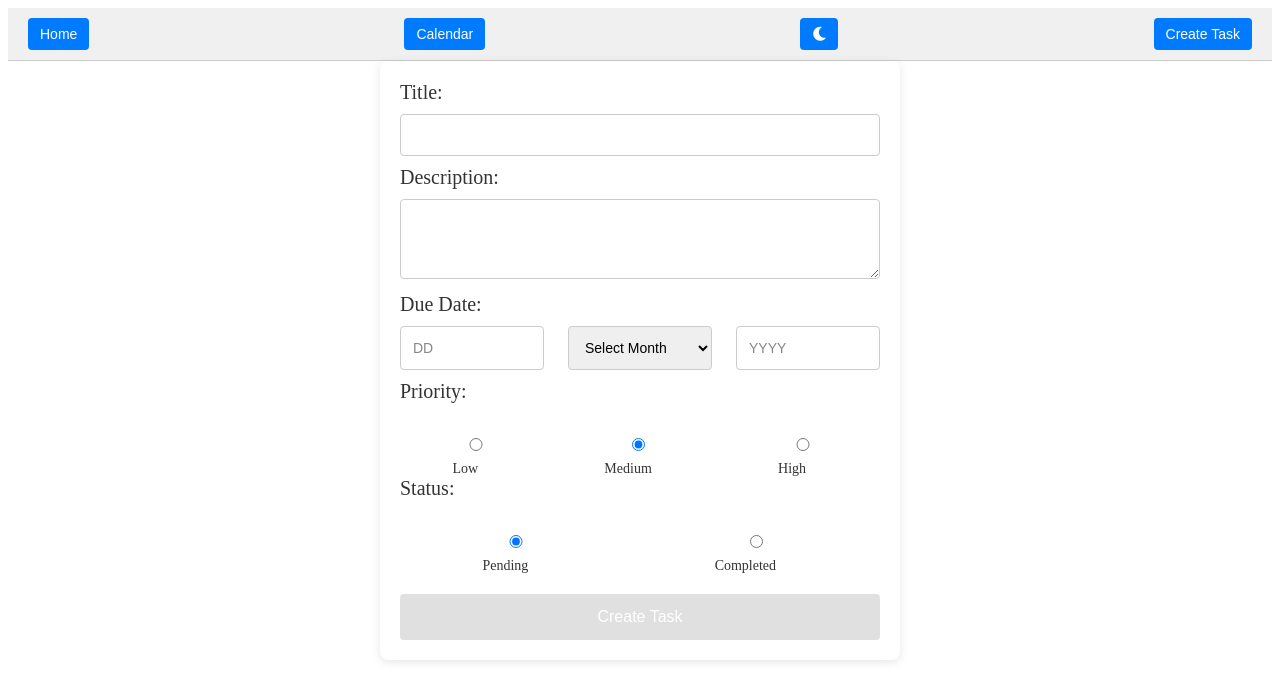
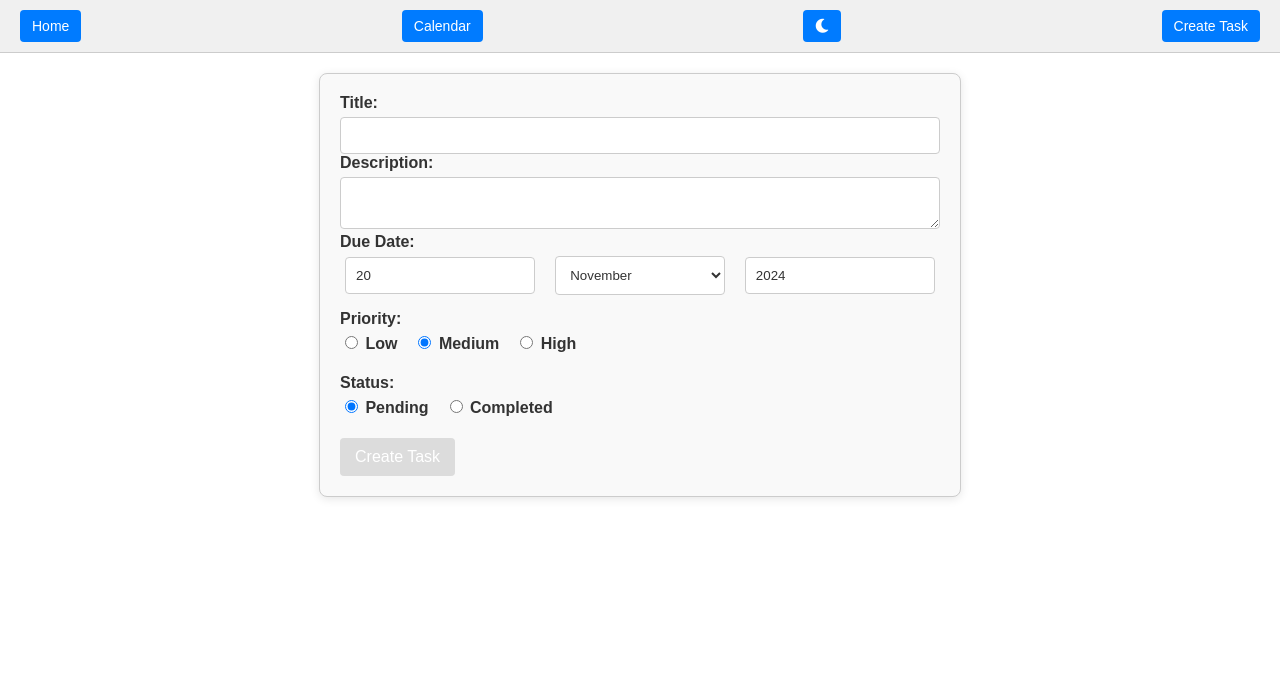
Before and after one commit to bichrr/TaskManager, an Angular app: page /create-task in a window 1280 px wide. Shown: the top 700 px of the page. Built offline with nearby package versions, Linux system fonts and the light colour scheme.

Commit message:
fix calendar update dark mode css and task due date adjustments

```diff
--- a/src/app/create-task/create-task.component.css
+++ b/src/app/create-task/create-task.component.css
@@ -1,136 +1,121 @@
-/* Main container for the form */
+/* Default Form Styles */
 form {
-  width: 100%;
-  max-width: 480px;
-  margin: 0 auto;
+  max-width: 600px;
+  margin: 20px auto;
   padding: 20px;
-  background: #fff;
+  border: 1px solid #ccc;
   border-radius: 8px;
+  background-color: #f9f9f9;
   box-shadow: 0 2px 10px rgba(0, 0, 0, 0.1);
 }
 
-/* Title and heading styling */
-form h1 {
-  font-size: 24px;
-  font-weight: 600;
-  color: #333;
-  margin-bottom: 20px;
-  text-align: center;
+/* Spacing for form groups */
+div {
+  margin-bottom: 15px;
 }
 
-/* Input fields styling */
-input, select, textarea {
+/* Flex layout for priority and status options */
+.priority-options,
+.status-options {
+  display: flex;
+  gap: 1rem;
+  margin-bottom: 1rem;
+}
+
+/* Label styling */
+label {
+  display: block;
+  font-weight: bold;
+  margin-bottom: 5px;
+  color: #333;
+  cursor: pointer;
+}
+
+/* Input and Select field styling */
+input[type="text"],
+input[type="date"],
+textarea,
+select {
   width: 100%;
-  padding: 12px;
-  margin: 10px 0;
+  padding: 10px;
   border: 1px solid #ccc;
   border-radius: 4px;
-  font-size: 14px;
   box-sizing: border-box;
+  transition: border-color 0.3s;
+  background-color: #fff; /* Default light background */
+  color: #333; /* Default text color */
 }
 
-/* Placeholder text style */
-input::placeholder, textarea::placeholder {
-  color: #888;
+
+/* Focus effect for inputs */
+input[type="text"]:focus,
+input[type="date"]:focus,
+textarea:focus,
+select:focus {
+  border-color: #007bff;
+  outline: none;
 }
 
-/* Input focus effect */
-input:focus, select:focus, textarea:focus {
-  outline: none;
-  border-color: #4CAF50; /* Green color when focused */
-}
-
-/* Error message style */
-.error {
+/* Error message for validation */
+small {
   color: red;
   font-size: 12px;
-  margin-top: -8px;
-  margin-bottom: 10px;
 }
 
 /* Button styling */
 button {
-  width: 100%;
-  padding: 14px;
-  font-size: 16px;
+  padding: 10px 15px;
+  background-color: #007bff;
   color: white;
-  background-color: #4CAF50; /* Green */
   border: none;
   border-radius: 4px;
   cursor: pointer;
-  margin-top: 20px;
-  transition: background-color 0.3s ease;
+  font-size: 16px;
+  transition: background-color 0.3s;
 }
 
-/* Button hover effect */
+/* Hover effect for button */
 button:hover {
-  background-color: #45a049; /* Darker green */
+  background-color: #0056b3;
 }
 
-/* Centering and spacing for the date picker section */
+
+/* Button disabled state */
+button:disabled {
+  background-color: #dcdcdc;
+  cursor: not-allowed;
+}
+
+
+/* Date Picker input styling (day, month, year) */
+.date-picker input,
+.date-picker select {
+  width: 30%;
+  padding: 10px;
+  margin: 0 5px;
+  border: 1px solid #ccc;
+  border-radius: 4px;
+  background-color: #fff;
+  color: #333;
+}
+
+
+/* Flex layout for the date picker */
 .date-picker {
   display: flex;
   justify-content: space-between;
   gap: 10px;
+  align-items: center;
 }
 
-/* Ensure all date picker inputs align well */
-.date-picker input, .date-picker select {
-  width: 30%;
+/* Error message for invalid date */
+.error {
+  color: red;
+  font-size: 12px;
+  margin-top: 5px;
 }
 
-/* Priority and status radio button styling */
-.priority-options, .status-options {
-  display: flex;
-  justify-content: space-around;
-  margin-top: 10px;
+/* Dark Mode - Error message styling */
+body[data-theme='dark'] .error {
+  color: #f44336; /* Red error message in dark mode */
 }
-
-.priority-options label, .status-options label {
-  font-size: 14px;
-  cursor: pointer;
-}
-
-/* Radio button styling */
-input[type="radio"] {
-  margin-right: 5px;
-}
-
-/* Spacing between sections */
-label {
-  font-size: 20px;
-  color: #333;
-  font-weight: 500;
-  margin-top: 15px;
-}
-
-textarea {
-  min-height: 80px;
-  resize: vertical;
-}
-
-button:disabled {
-  background-color: #e0e0e0;
-  cursor: not-allowed;
-}
-/* Styling for error messages */
-.error {
-  color: #d93025; /* Red color for error */
-  font-size: 14px;
-  font-weight: 500;
-  margin-top: 5px;
-  margin-bottom: 15px;
-  text-align: center;
-  background-color: #f8d7da; /* Light red background */
-  border: 1px solid #f5c6cb; /* Light red border */
-  padding: 10px;
-  border-radius: 4px;
-  display: flex;
-  align-items: center;
-  justify-content: center;
-}
-
-.error::before {
-  content: "⚠️ "; /* Adds a warning icon before the error message */
-  margin-right: 8px;
-}
--- a/src/app/create-task/create-task.component.html
+++ b/src/app/create-task/create-task.component.html
@@ -1,6 +1,7 @@
+
 <form [formGroup]="taskForm" (ngSubmit)="onSubmit()">
   <label for="title">Title:</label>
-  <input id="title" formControlName="title" required>
+  <input type="text" id= "title" formControlName="title" required>
 
   <label for="description">Description:</label>
   <textarea id="description" formControlName="description"></textarea>
@@ -59,7 +60,10 @@
     </label>
   </div>
 
-  <button type="submit" [disabled]="taskForm.invalid">
+  <button
+    type="submit"
+    [ngClass]="{ 'valid': taskForm.valid }"
+    [disabled]="taskForm.invalid">
     {{ isEditMode ? 'Edit Task' : 'Create Task' }}
   </button>
 </form>
--- a/src/app/create-task/create-task.component.ts
+++ b/src/app/create-task/create-task.component.ts
@@ -28,12 +28,16 @@ export class CreateTaskComponent implements OnInit {
     private router: Router,
     private route: ActivatedRoute
   ) {
+    const today = new Date(); // Get today's date
+    const todayDay = today.getDate();
+    const todayMonth = today.getMonth() + 1;
+    const todayYear = today.getFullYear();
     this.taskForm = this.fb.group({
       title: ['', Validators.required],
       description: ['', Validators.required],
-      day: ['', [Validators.required, Validators.min(1), Validators.max(31)]],
-      month: ['', [Validators.required]],
-      year: ['', [Validators.required, Validators.min(1000), Validators.max(9999)]],
+      day: [todayDay, [Validators.required, Validators.min(1), Validators.max(31)]],
+      month: [todayMonth, [Validators.required]],
+      year: [todayYear, [Validators.required, Validators.min(1000), Validators.max(9999)]],
       priority: ['Medium', Validators.required],
       status: ['Pending', Validators.required],
     }, {
--- a/src/app/task-list/task-list.component.css
+++ b/src/app/task-list/task-list.component.css
@@ -1,69 +1,73 @@
+/* Task List Container */
 .task-list {
-  border: 1px solid #ccc;
-  padding: 20px; /* Increased padding for better spacing */
+  border: 1px solid var(--input-border-color);
+  padding: 20px;
   border-radius: 5px;
-  width: 300px; /* Adjust width as necessary */
+  width: 300px;
   margin: 10px auto;
   background-color: var(--bg-color);
   color: var(--text-color);
-  box-shadow: 0 2px 5px rgba(0, 0, 0, 0.1); /* Added shadow for depth */
-  position: relative; /* Positioning context for absolute children */
+  box-shadow: 0 2px 5px rgba(0, 0, 0, 0.1);
+  position: relative;
 }
-button {
-  background-color: var(--button-bg);
-  color: var(--button-text);
-}
+
+/* Header Styling */
 .header {
   display: flex;
-  justify-content: space-between; /* Space between the heading and button */
-  align-items: center; /* Center align items vertically */
+  justify-content: space-between;
+  align-items: center;
 }
 
+/* Filter Button */
 .filter-button {
-  background: none; /* No background */
-  border: none; /* No border */
-  cursor: pointer; /* Pointer cursor */
-  font-size: 1.5em; /* Adjust size as needed */
-}
-.filter-option.active {
-  background-color: red; /* Active background color */
-  font-weight: bold; /* Optional: make text bold for emphasis */
+  background: none;
+  border: none;
+  cursor: pointer;
+  font-size: 1.5em;
 }
 
+/* Filter Option Active State */
+.filter-option.active {
+  background-color: red;
+  font-weight: bold;
+}
 
-
+/* Filter Options Container */
 .filter-options-container {
   display: flex;
-  flex-direction: column; /* Stack categories vertically */
-  position: absolute; /* Absolute positioning */
-  right: -170px; /* Position to the right of the task list */
-  top: 20px; /* Align with the header vertically */
-  background-color: #fff; /* Background for visibility */
-  border: 1px solid #ccc; /* Border for visibility */
-  border-radius: 5px; /* Rounded corners */
-  padding: 10px; /* Padding for inner spacing */
-  box-shadow: 0 2px 5px rgba(0, 0, 0, 0.1); /* Shadow for depth */
-  z-index: 1000; /* Ensure it appears above other elements */
+  flex-direction: column;
+  position: absolute;
+  right: -170px;
+  top: 20px;
+  background-color: var(--bg-color);
+  border: 1px solid var(--input-border-color);
+  border-radius: 5px;
+  padding: 10px;
+  box-shadow: 0 2px 5px rgba(0, 0, 0, 0.1);
+  z-index: 1000;
 }
 
+/* Filter Category */
 .filter-category {
-  margin-bottom: 10px; /* Space between categories */
+  margin-bottom: 10px;
 }
 
-.filter-category h3 {
-  margin: 0 0 5px; /* Margin to separate title from buttons */
-}
-
+/* Filter Option */
 .filter-option {
-  background: #e7f0ff; /* Light background for options */
+  background: #e7f0ff;
   border: none;
   border-radius: 5px;
-  margin: 0.5em; /* Adjust the value to increase or decrease space between buttons */
-  padding: 4px; /* Optional: Add some padding for better button appearance */
+  margin: 0.5em;
+  padding: 4px;
   cursor: pointer;
   transition: background-color 0.3s;
 }
 
+.filter-option:hover {
+  background-color: #5e1916;
+}
+
+/* Task Item */
 .task-item {
   display: flex;
   align-items: center;
@@ -74,92 +78,94 @@ button {
   border-radius: 5px;
 }
 
-
+/* Task Priority Indicators */
 .task-priority {
   width: 20px;
   height: 20px;
-  border-radius: 50%; /* Make it a circle */
-  margin-left: 10px; /* Space between content and priority color */
-  margin-right: 30px ;
+  border-radius: 50%;
+  margin-left: 10px;
+  margin-right: 30px;
 }
 
 .priority-high {
-  background-color: red; /* Color for high priority */
+  background-color: red;
 }
 
 .priority-medium {
-  background-color: orange; /* Color for medium priority */
+  background-color: orange;
 }
 
 .priority-low {
-  background-color: green; /* Color for low priority */
+  background-color: green;
 }
 
-
-.filter-option:hover {
-  background-color: #5E1916; /* Change color on hover */
+/* Task Container */
+.task-container {
+  max-height: 200px;
+  overflow-y: auto;
 }
 
-.task-container {
-  max-height: 200px; /* Adjust height as necessary */
-  overflow-y: auto; /* Allows scrolling if there are many tasks */
-}
-
+/* Task Box */
 .task-box {
-  display: flex; /* Use flexbox for layout */
-  align-items: center; /* Center items vertically */
-  justify-content: space-between; /* Space items evenly */
-  background-color: #f9f9f9; /* Background color */
-  padding: 10px; /* Increased padding for task boxes */
+  display: flex;
+  align-items: center;
+  justify-content: space-between;
+  background-color: var(--input-bg-color);
+  padding: 10px;
   margin: 5px 0;
   border: 1px solid #ddd;
   border-radius: 3px;
-  white-space: nowrap; /* Prevent text from wrapping */
-  overflow: hidden; /* Hide overflow text */
-  text-overflow: ellipsis; /* Show ellipsis for overflowing text */
-  transition: box-shadow 0.3s; /* Smooth transition for box shadow */
+  white-space: nowrap;
+  overflow: hidden;
+  text-overflow: ellipsis;
+  transition: box-shadow 0.3s;
 }
 
 .task-box:hover {
-  box-shadow: 0 2px 4px rgba(0, 0, 0, 0.2); /* Shadow effect on hover */
+  box-shadow: 0 2px 4px rgba(0, 0, 0, 0.2);
 }
 
+/* Task Box Text */
 .task-box span {
-  flex-grow: 1; /* Allow the span to grow and take up remaining space */
-  overflow: hidden; /* Prevent overflow */
-  white-space: nowrap; /* Keep text on one line */
-  margin-left: 10px; /* Space between checkbox and text */
+  flex-grow: 1;
+  overflow: hidden;
+  white-space: nowrap;
+  margin-left: 10px;
 }
 
+/* Delete Button */
 .delete-button {
-  background: transparent; /* No background for button */
-  border: none; /* Remove border */
-  cursor: pointer; /* Pointer on hover */
-  color: red; /* Color of the delete icon */
-  font-size: 16px; /* Size of the icon */
+  background: transparent;
+  border: none;
+  cursor: pointer;
+  color: red;
+  font-size: 16px;
 }
 
 .delete-button:hover {
-  color: darkred; /* Darker color on hover */
+  color: darkred;
 }
 
+/* Update Button */
 .update-button {
-  background: transparent; /* No background for button */
-  border: none; /* Remove border */
-  cursor: pointer; /* Pointer on hover */
-  color: black; /* Color of the delete icon */
-  font-size: 16px; /* Size of the icon */
+  background: transparent;
+  border: none;
+  cursor: pointer;
+  color: black;
+  font-size: 16px;
 }
 
 .update-button:hover {
-  color: brown; /* Darker color on hover */
+  color: brown;
 }
 
+/* Completed Task */
 .completed {
   text-decoration: line-through;
   color: gray;
 }
 
+/* View Options */
 .view-options {
   display: flex;
   justify-content: space-around;
@@ -170,11 +176,8 @@ button {
   cursor: pointer;
 }
 
+/* Task Container for List View */
 .task-container {
   display: flex;
-  flex-direction: column; /* Default to list view */
+  flex-direction: column;
 }
-
-
-
-/* Add additional styles for task boxes, completed tasks, and priority indicators as needed */
--- a/src/app/task-list/task-list.component.ts
+++ b/src/app/task-list/task-list.component.ts
@@ -1,4 +1,4 @@
-import { Component, OnInit,Output,EventEmitter } from '@angular/core';
+import { Component, OnInit,Output,EventEmitter,ViewEncapsulation } from '@angular/core';
 import { Task } from '../task';
 import { Router, RouterModule } from '@angular/router';
 import { TaskService } from '../task.service';
@@ -12,7 +12,8 @@ import { startOfMonth, endOfMonth } from 'date-fns';
   standalone: true,
   imports: [CommonModule, ReactiveFormsModule,RouterModule],
   templateUrl: './task-list.component.html',
-  styleUrls: ['./task-list.component.css']
+  styleUrls: ['./task-list.component.css'],
+  encapsulation: ViewEncapsulation.None,
 })
 export class TaskListComponent implements OnInit {
   @Output() progressChanged = new EventEmitter<number>(); // EventEmitter for progress update
--- a/src/styles.css
+++ b/src/styles.css
@@ -2,33 +2,54 @@
 :root {
   --bg-color: #ffffff;
   --text-color: #000000;
-    --button-bg: #f0f0f0;
-    --button-text: #000000;
+  --button-bg-color: #f0f0f0;
+  --button-text-color: #000000;
+  --input-bg-color: #ffffff;
+  --input-border-color: #cccccc;
+  --hover-opacity: 0.8;
+  --transition-duration: 0.3s;
 }
 
 /* Dark Theme */
 .dark-theme {
   --bg-color: #181818;
   --text-color: #ffffff;
-    --button-bg: #333333;
-    --button-text: #ffffff;
+  --button-bg-color: #333333;
+  --button-text-color: #ffffff;
+  --input-bg-color: #2a2a2a;
+  --input-border-color: #444444;
 }
 
-  /* Apply CSS variables to the body */
+/* Apply global styles */
 body {
   background-color: var(--bg-color);
   color: var(--text-color);
-    transition: background-color 0.3s ease, color 0.3s ease;
+  font-family: 'Arial', sans-serif;
+  margin: 0;
+  padding: 0;
+  transition: background-color var(--transition-duration) ease, color var(--transition-duration) ease;
 }
 
+/* Buttons */
 button {
-    background-color: var(--button-bg);
-    color: var(--button-text);
-    border: none;
+  background-color: var(--button-bg-color);
+  color: var(--button-text-color);
+  border: 1px solid var(--input-border-color);
+  padding: 0.6em 1.2em;
+  border-radius: 4px;
+  font-size: 1rem;
   cursor: pointer;
+  transition: opacity var(--transition-duration) ease, background-color var(--transition-duration) ease;
 }
 
-  /* Optional: Styles for the button when dark mode is enabled */
 button:hover {
-    opacity: 0.8;
+  opacity: var(--hover-opacity);
 }
+
+
+/* Error Message */
+.error {
+  color: #ff4d4d;
+  font-size: 0.9rem;
+  margin-top: 0.5em;
+}
```
Also changed, not shown: src/app/calendar/calendar.component.css (+49 -3 lines), src/app/calendar/calendar.component.html (+30 -13 lines), src/app/calendar/calendar.component.ts (+94 -37 lines), src/app/validators/date-validators.ts (+6 -3 lines), 1 other file (tests, documents, lock files or other folders). Lines whose indentation alone changed are shown as unchanged.
